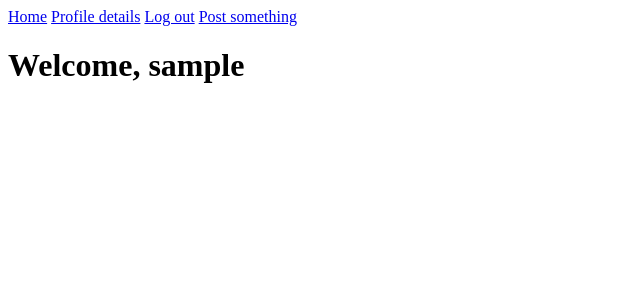
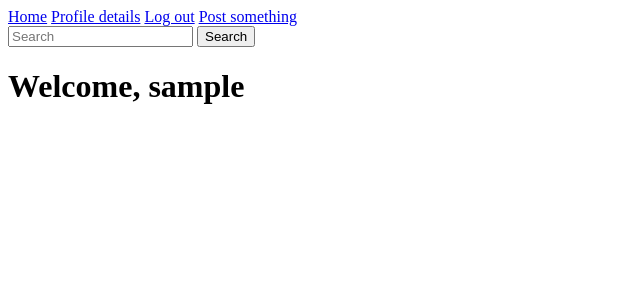
Before and after one commit to ivan9643/softuni_web_project, a Django app: page /home in a window 1280 px wide. Shown: the top 300 px of the page, without its empty margins (0-640 px from the left). Run offline with Django 4.2, Linux system fonts and the light colour scheme; the visitor is signed in with stand-in values (Sample User, id 1).

Commit message:
added search profile functionality

```diff
--- a/softuni_web_project/main_app/urls.py
+++ b/softuni_web_project/main_app/urls.py
@@ -1,7 +1,7 @@
 from django.urls import path
 
-from softuni_web_project.main_app.views import UnauthenticatedUserView,\
-    HomeView, PostCreateView, PostEditView, PostDeleteView
+from softuni_web_project.main_app.views import UnauthenticatedUserView, \
+    HomeView, PostCreateView, PostEditView, PostDeleteView, search_profiles
 
 urlpatterns = (
     path('', UnauthenticatedUserView.as_view(), name='unauthenticated user page'),
@@ -9,5 +9,6 @@ urlpatterns = (
     path('post/create', PostCreateView.as_view(), name='post create'),
     path('post/edit/<int:pk>', PostEditView.as_view(), name='post edit'),
     path('post/delete/<int:pk>', PostDeleteView.as_view(), name='post delete'),
+    path('search/profiles', search_profiles, name='search profiles'),
 
 )
--- a/softuni_web_project/main_app/views.py
+++ b/softuni_web_project/main_app/views.py
@@ -1,7 +1,8 @@
 import django.views.generic as views
-from django.shortcuts import redirect
+from django.shortcuts import redirect, render
 from django.urls import reverse_lazy
 
+from softuni_web_project.accounts.models import Profile, CustomUser
 from softuni_web_project.main_app.forms import PostCreateForm, \
     PostEditForm
 from softuni_web_project.main_app.models import Post
@@ -53,3 +54,17 @@ class PostDeleteView(views.DeleteView):
 
     def get_success_url(self):
         return reverse_lazy('profile details', kwargs={'pk': self.request.user.id})
+
+
+def search_profiles(request):
+    context = {}
+    if request.method == 'POST':
+        search = request.POST['search_text_input']
+        users = CustomUser.objects.filter(username__contains=search).exclude(username__exact=request.user.username)
+        users_ids = [user.id for user in users]
+        profiles = Profile.objects.filter(user__in=users)
+        context = {
+            'search': search,
+            'users_profiles': zip(users, profiles)
+        }
+    return render(request, 'main_app/search-profiles.html', context)
--- a/templates/accounts/profile-delete.html
+++ b/templates/accounts/profile-delete.html
@@ -7,7 +7,7 @@
         <button class="delete_button" type="submit">Yes, delete</button>
     </form>
     {#    <button onclick="location.href = {% url 'profile details' request.user.id %};" class="go_back" id="go back button">No, go back</button>#}
-        <button onclick="location.href = {% url 'home' %}" class="go_back" id="go back button">No, go back</button>
+        <button onclick="location.href = {% url 'profile details' request.user.id %}" class="go_back">No, go back</button>
 {#    <button class="go_back"><a href="{% url 'profile details' request.user.id %}">go back</a>#}
 {#    </button>#}
 {% endblock %}
--- a/templates/base.html
+++ b/templates/base.html
@@ -9,9 +9,19 @@
             max-height: 200px;
         }
 
+        .small_image {
+            max-width: 50px;
+            max-height: 50px;
+        }
+
         .post {
             border-style: inset;
             border-color: lightgreen;
+        }
+
+        .profile {
+            border-style: inset;
+            border-color: deepskyblue;
         }
 
         .delete_button {
--- a/templates/main_app/home.html
+++ b/templates/main_app/home.html
@@ -1,5 +1,10 @@
 {% extends 'base.html' %}
 {% block page_content %}
-     <h1>Welcome, {{ request.user.username }}</h1>
+    <form method="post" action="{% url 'search profiles' %}">
+        {% csrf_token %}
+        <input type="search" placeholder="Search" name="search_text_input" aria-label="Search">
+        <button type="submit">Search</button>
+    </form>
+    <h1>Welcome, {{ request.user.username }}</h1>
 
 {% endblock %}
```
Also changed, not shown: templates/main_app/search-profiles.html (added, +32 -0 lines).
